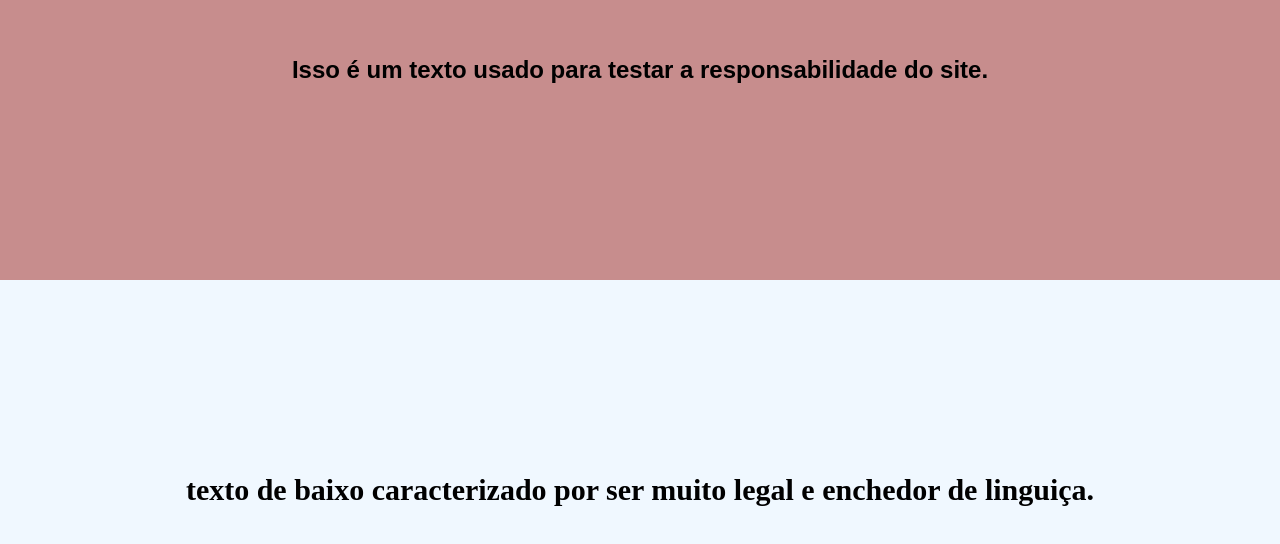
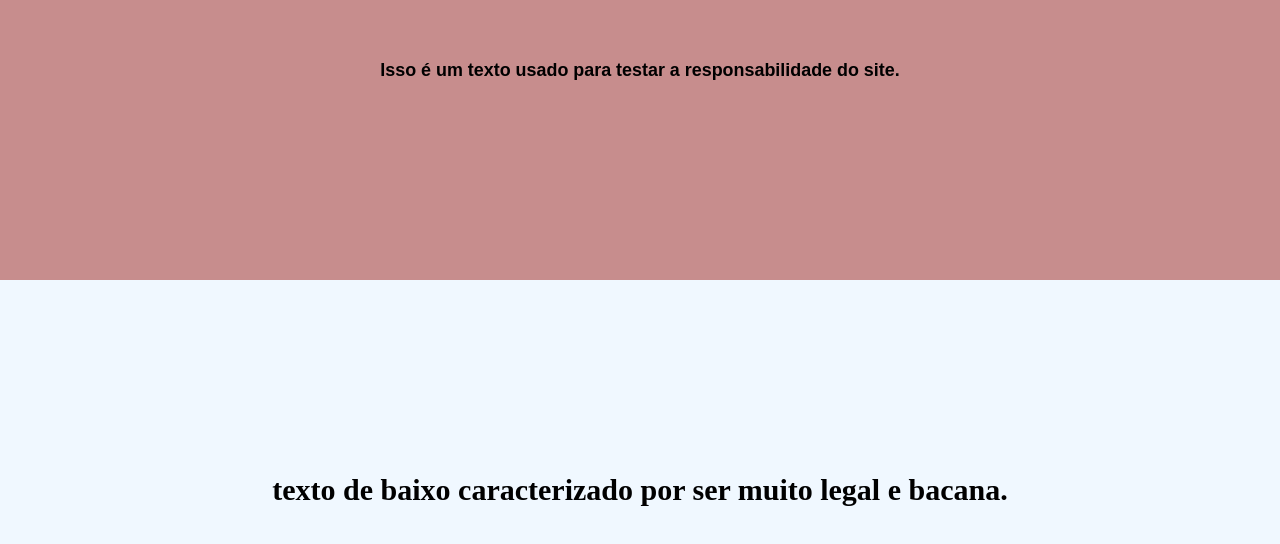
Before and after one commit to joannc07/texto-responsivo, a plain HTML site: page index.html in a window 1280 px wide. Shown: the part 140-684 px from the top of the page. Drawn offline with Linux system fonts and the light colour scheme.

Commit message:
atualização

```diff
--- a/index.html
+++ b/index.html
@@ -12,7 +12,7 @@
     </section>
 
     <section class="baixo">
-        <h2>texto de baixo caracterizado por ser muito legal e enchedor de linguiça.</h2>
+        <h2>texto de baixo caracterizado por ser muito legal e bacana.</h2>
 
     </section>
 
--- a/style.css
+++ b/style.css
@@ -22,7 +22,7 @@ section{
 }
 
 .cima h2{
-    font-size: cima(10px,1vw);
+    font-size: max(14px,1.4vw);
     font-family: sans-serif
 }
 
```
